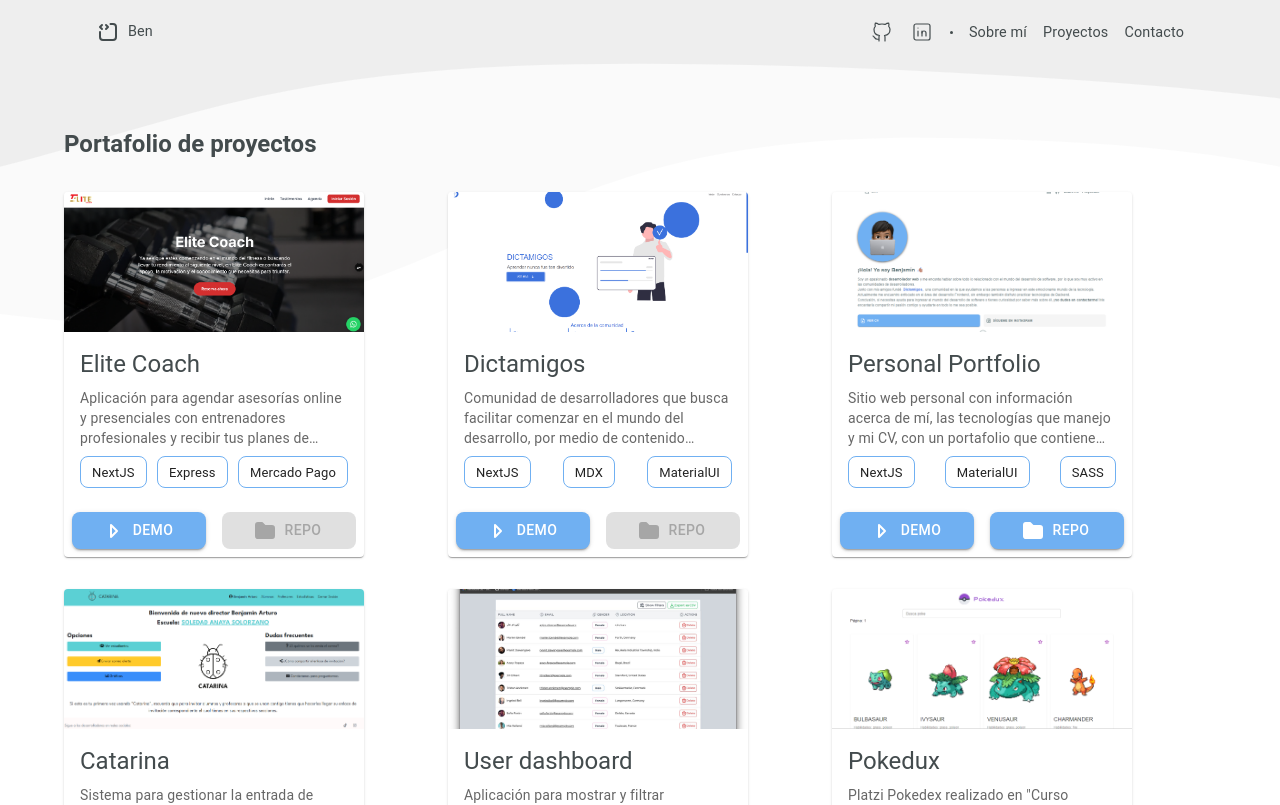
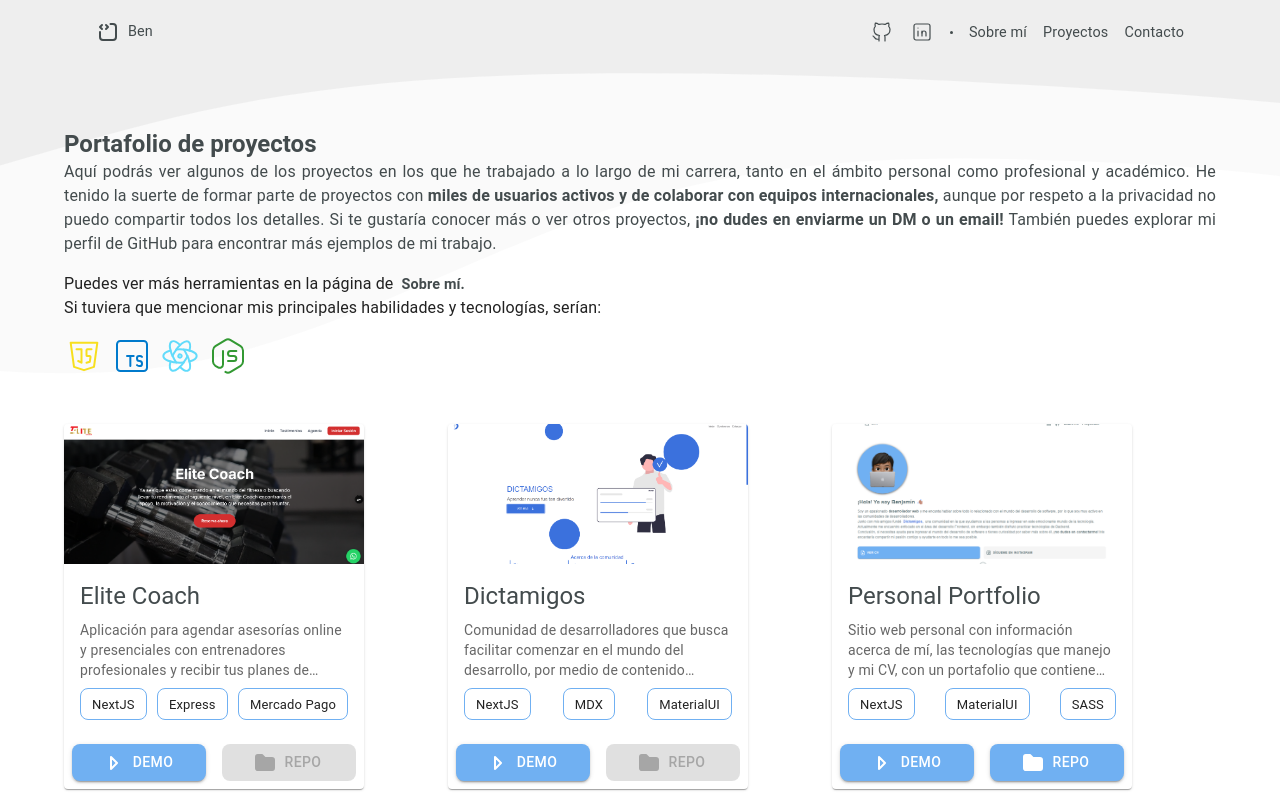
Before and after one commit to Benjamngarcia/portfolio-benjamn, a Next.js app: page /projects in a window 1280 px wide. Shown: the top 805 px of the page. Built offline with nearby package versions, Linux system fonts and the light colour scheme.

Commit message:
Add projects description

```diff
--- a/src/components/Cards/TechnologyCard.jsx
+++ b/src/components/Cards/TechnologyCard.jsx
@@ -17,7 +17,6 @@ export const TechnologyCard = ({
   link,
   icon,
   color,
-  backgroundColor,
   name,
 }) => {
   return (
--- a/src/pages/about.js
+++ b/src/pages/about.js
@@ -1,5 +1,5 @@
 import { Seo } from "../components/Seo";
-import { Box, Grid, Typography, CardMedia, Link } from "@mui/material";
+import { Box, Grid, Typography, Link } from "@mui/material";
 import { Colors } from "../styles/theme";
 import { stackTechnologies } from "../utils/data";
 import { TechnologyCard } from "../components/Cards/TechnologyCard";
--- a/src/pages/projects.js
+++ b/src/pages/projects.js
@@ -1,9 +1,12 @@
 import { Seo } from "../components/Seo";
 import { Box, Grid, Typography } from "@mui/material";
+import Link from "next/link";
 import { ProjectsCard } from "../components/Cards/ProjectsCard";
 import { projectsPortfolio } from "../utils/data";
+import { TechnologyCard } from "../components/Cards/TechnologyCard";
+import { stackTechnologies } from "../utils/data";
 
-function projects() {
+function Projects() {
   return (
     <>
       <Seo
@@ -26,6 +29,61 @@ function projects() {
         >
           Portafolio de proyectos
         </Typography>
+        <Typography
+          component="p"
+          color="primary"
+          variant="body1"
+          textAlign="justify"
+        >
+          Aquí podrás ver algunos de los proyectos en los que he trabajado a lo
+          largo de mi carrera, tanto en el ámbito personal como profesional y
+          académico. He tenido la suerte de formar parte de proyectos con{" "}
+          <b>
+            miles de usuarios activos y de colaborar con equipos
+            internacionales,
+          </b>{" "}
+          aunque por respeto a la privacidad no puedo compartir todos los
+          detalles. Si te gustaría conocer más o ver otros proyectos,{" "}
+          <b>¡no dudes en enviarme un DM o un email!</b> También puedes explorar
+          mi perfil de GitHub para encontrar más ejemplos de mi trabajo.
+        </Typography>
+        <Box sx={{ margin: "16px 0px" }}>
+          <Typography component="p" variant="body1" textAlign="justify">
+            Puedes ver más herramientas en la página de
+            <Link
+              href="/about"
+              style={{ fontWeight: "bold" }}
+              className="links-styles"
+            >
+              Sobre mí.
+            </Link>
+          </Typography>
+          <Typography component="p" variant="body1" textAlign="justify">
+            Si tuviera que mencionar mis principales habilidades y tecnologías,
+            serían:
+          </Typography>
+          <Box
+            sx={{
+              display: "flex",
+              gap: "8px",
+              flexWrap: "wrap",
+              marginTop: "16px",
+            }}
+          >
+            {stackTechnologies.slice(0, 4).map((technology) => {
+              return (
+                <TechnologyCard
+                  key={technology.name}
+                  link={technology.link}
+                  icon={technology.icon}
+                  color={technology.color}
+                  backgroundColor={technology.backgroundColor}
+                  name={technology.name}
+                />
+              );
+            })}
+          </Box>
+        </Box>
         <Grid
           component="section"
           container
@@ -56,4 +114,4 @@ function projects() {
   );
 }
 
-export default projects;
+export default Projects;
--- a/src/utils/data.js
+++ b/src/utils/data.js
@@ -120,10 +120,10 @@ export const stackTechnologies = [
     link: "https://www.typescriptlang.org/",
   },
   {
-    name: "Python",
-    icon: <IconBrandPython />,
-    color: "#3776AB",
-    link: "https://www.python.org/",
+    name: "React",
+    icon: <IconBrandReact />,
+    color: "#61dbfb",
+    link: "https://react.dev/",
   },
   {
     name: "NodeJS",
@@ -132,10 +132,10 @@ export const stackTechnologies = [
     link: "https://nodejs.org/",
   },
   {
-    name: "React",
-    icon: <IconBrandReact />,
-    color: "#61dbfb",
-    link: "https://react.dev/",
+    name: "Python",
+    icon: <IconBrandPython />,
+    color: "#3776AB",
+    link: "https://www.python.org/",
   },
   {
     name: "NextJS",
```
